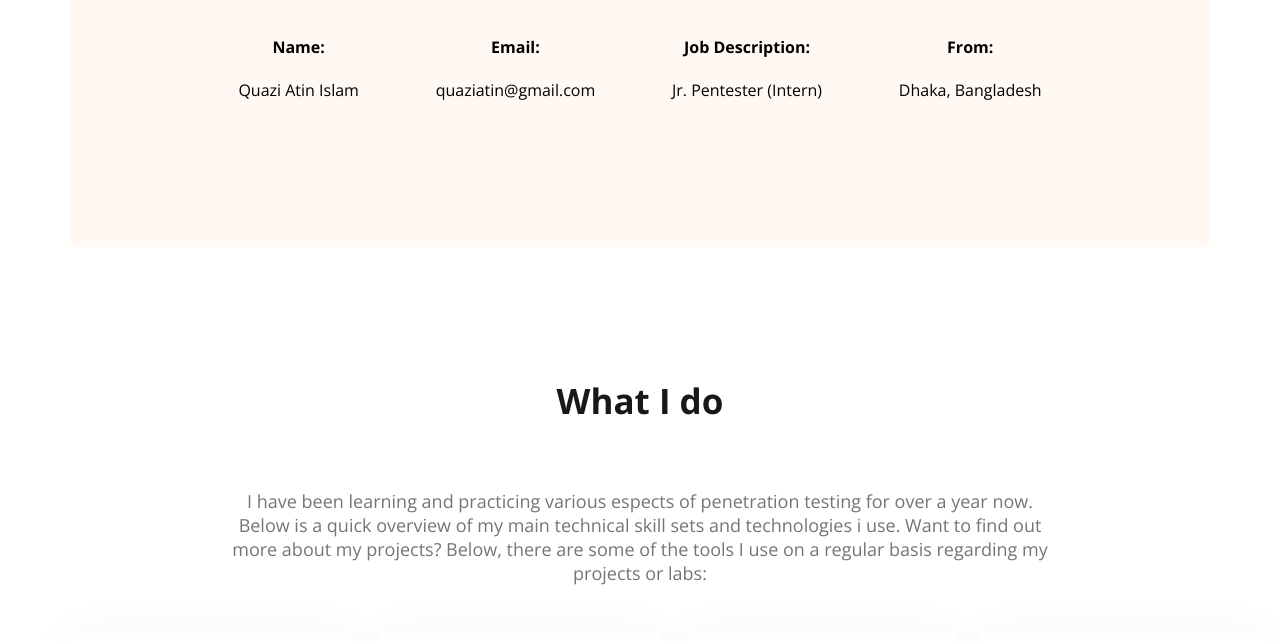
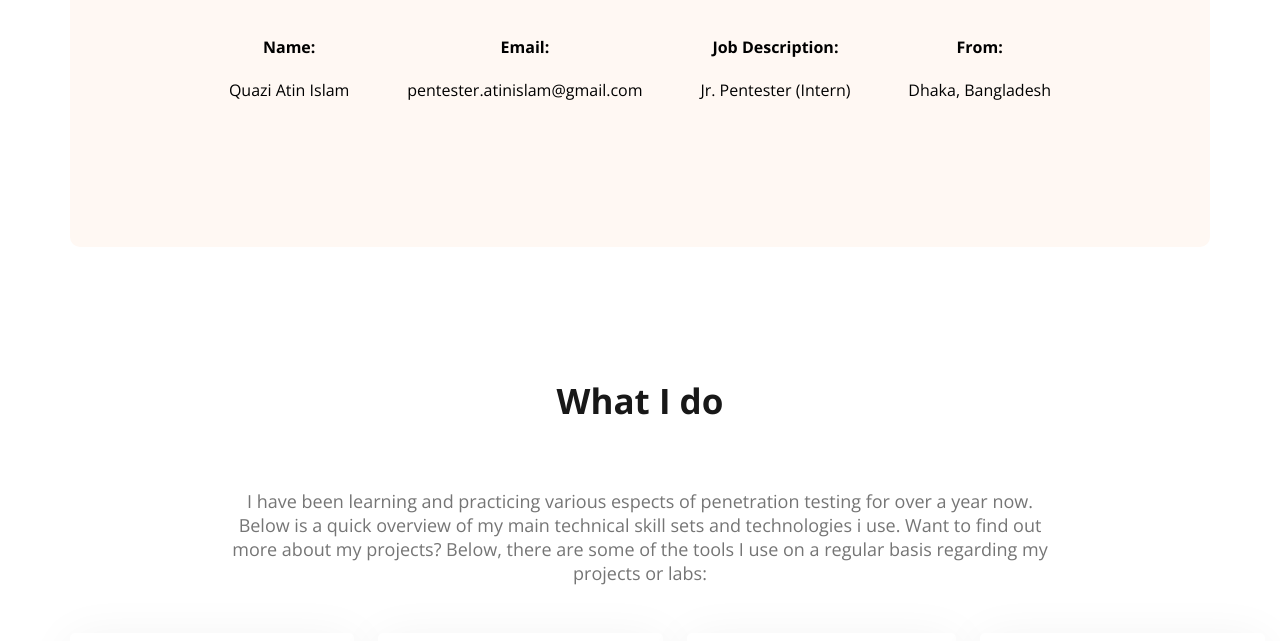
Before and after one commit to atin-islam/my-portfolio, a plain HTML site: page index.html in a window 1280 px wide. Shown: the part 1148-1789 px from the top of the page. Drawn offline with nearby package versions, Linux system fonts and the light colour scheme.

Commit message:
Update index.html
updated email

```diff
--- a/index.html
+++ b/index.html
@@ -50,7 +50,7 @@
                 </div>
                 <div class="about-info">
                     <h4 class="info-title">Email:</h4>
-                    <p class="info-description">quaziatin@gmail.com</p>
+                    <p class="info-description">pentester.atinislam@gmail.com</p>
                 </div>
                 <div class="about-info">
                     <h4 class="info-title">Job Description:</h4>
```
